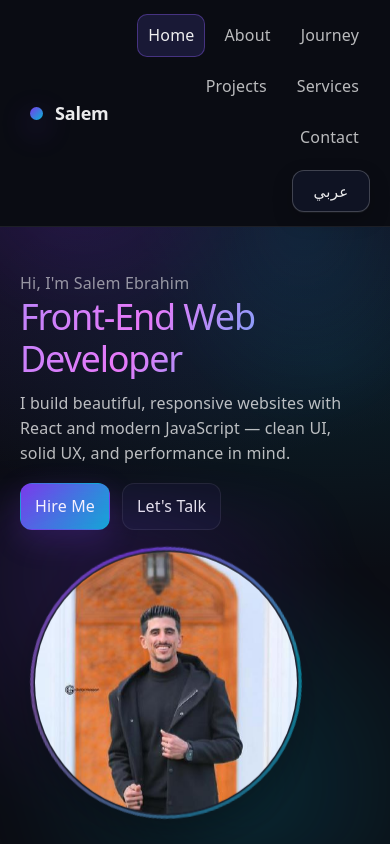
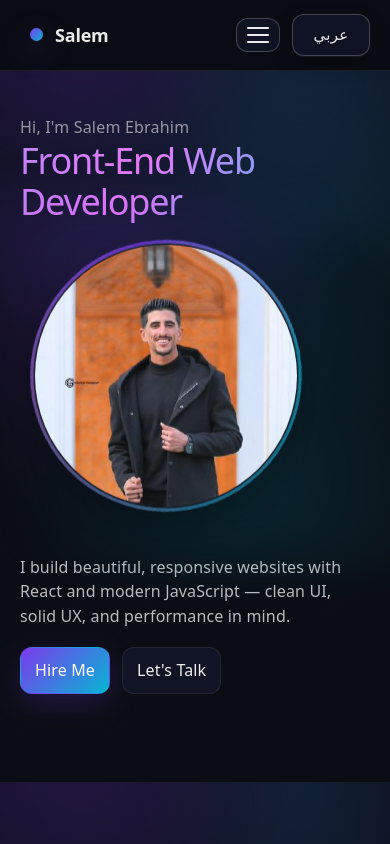
Before and after one commit to salemebrahimzidan/portfolio.com, a React (Vite) app: page / in a window 390 px wide. Shown: the top 844 px of the page. Built offline with nearby package versions, Linux system fonts and the light colour scheme.

Commit message:
Fix Vercel build

```diff
--- a/src/App.css
+++ b/src/App.css
@@ -73,6 +73,8 @@
 }
 
 .topbar__inner {
+  position: relative;
+  z-index: 2;
   width: min(1120px, 100%);
   margin: 0 auto;
   padding: 14px 20px;
@@ -88,6 +90,8 @@
   gap: 12px;
   flex-wrap: wrap;
   justify-content: flex-end;
+  min-width: 0;
+  position: relative;
 }
 
 .topbar__tools {
@@ -212,6 +216,133 @@
   color: var(--text-strong);
 }
 
+.nav-menu-btn {
+  display: none;
+  align-items: center;
+  justify-content: center;
+  margin: 0;
+  padding: 8px 10px;
+  border: 1px solid color-mix(in oklab, var(--border) 85%, var(--text-strong));
+  border-radius: 12px;
+  background: color-mix(in oklab, var(--surface) 88%, var(--bg));
+  color: var(--text-strong);
+  cursor: pointer;
+  font: inherit;
+  flex-shrink: 0;
+  transition:
+    background 160ms ease,
+    border-color 160ms ease,
+    box-shadow 160ms ease;
+}
+
+.nav-menu-btn:hover {
+  border-color: color-mix(in oklab, var(--accent) 42%, var(--border));
+  background: color-mix(in oklab, var(--surface) 94%, var(--accent));
+}
+
+.nav-menu-btn:focus-visible {
+  outline: 2px solid color-mix(in oklab, var(--accent) 65%, transparent);
+  outline-offset: 2px;
+}
+
+.nav-menu-btn__bars {
+  display: flex;
+  flex-direction: column;
+  gap: 5px;
+  width: 22px;
+}
+
+.nav-menu-btn__bars span {
+  display: block;
+  height: 2px;
+  border-radius: 2px;
+  background: var(--text-strong);
+  transition:
+    transform 200ms ease,
+    opacity 200ms ease;
+}
+
+.nav-menu-btn[aria-expanded='true'] .nav-menu-btn__bars span:nth-child(1) {
+  transform: translateY(7px) rotate(45deg);
+}
+
+.nav-menu-btn[aria-expanded='true'] .nav-menu-btn__bars span:nth-child(2) {
+  opacity: 0;
+}
+
+.nav-menu-btn[aria-expanded='true'] .nav-menu-btn__bars span:nth-child(3) {
+  transform: translateY(-7px) rotate(-45deg);
+}
+
+.nav-backdrop {
+  position: fixed;
+  inset: 0;
+  z-index: 1;
+  margin: 0;
+  padding: 0;
+  border: 0;
+  background: color-mix(in oklab, #000 55%, transparent);
+  cursor: pointer;
+  -webkit-tap-highlight-color: transparent;
+}
+
+@media (max-width: 880px) {
+  .topbar__end {
+    flex-wrap: nowrap;
+  }
+
+  .nav-menu-btn {
+    display: inline-flex;
+    order: 1;
+  }
+
+  .nav {
+    order: 2;
+    display: none;
+    position: absolute;
+    top: calc(100% + 10px);
+    inset-inline-end: 0;
+    min-width: min(100vw - 40px, 300px);
+    max-width: min(100vw - 40px, 320px);
+    flex-direction: column;
+    flex-wrap: nowrap;
+    align-items: stretch;
+    gap: 4px;
+    padding: 10px;
+    margin: 0;
+    border: 1px solid var(--border);
+    border-radius: 14px;
+    background: color-mix(in oklab, var(--surface) 96%, var(--bg));
+    box-shadow:
+      0 12px 40px color-mix(in oklab, #000 45%, transparent),
+      0 0 0 1px color-mix(in oklab, var(--border) 50%, transparent);
+    z-index: 3;
+  }
+
+  .nav.is-open {
+    display: flex;
+  }
+
+  .nav__link {
+    text-align: start;
+    width: 100%;
+  }
+
+  .topbar__tools {
+    order: 3;
+  }
+}
+
+@media (min-width: 881px) {
+  .nav-menu-btn {
+    display: none !important;
+  }
+
+  .nav {
+    display: flex !important;
+  }
+}
+
 .hero {
   padding-top: 44px;
 }
@@ -219,8 +350,20 @@
 .hero__grid {
   display: grid;
   grid-template-columns: 1.15fr 0.85fr;
+  grid-template-rows: auto auto;
+  grid-template-areas:
+    'intro visual'
+    'rest visual';
   gap: 28px;
-  align-items: center;
+  align-items: start;
+}
+
+.hero__intro {
+  grid-area: intro;
+}
+
+.hero__rest {
+  grid-area: rest;
 }
 
 .hero__title {
@@ -251,6 +394,8 @@
 }
 
 .hero__visual {
+  grid-area: visual;
+  align-self: center;
   position: relative;
   display: grid;
   place-items: center;
@@ -1098,6 +1243,15 @@ textarea:focus {
 @media (max-width: 920px) {
   .hero__grid {
     grid-template-columns: 1fr;
+    grid-template-rows: auto auto auto;
+    grid-template-areas:
+      'intro'
+      'visual'
+      'rest';
+  }
+
+  .hero__visual {
+    justify-self: center;
   }
 
   .about__skillsGrid {
--- a/src/App.tsx
+++ b/src/App.tsx
@@ -39,6 +39,7 @@ function App() {
   )
 
   const [activeId, setActiveId] = useState('home')
+  const [mobileNavOpen, setMobileNavOpen] = useState(false)
   const [photoTilt, setPhotoTilt] = useState({ x: 0, y: 0 })
   const [reduceMotion, setReduceMotion] = useState(
     () =>
@@ -111,8 +112,48 @@ function App() {
   const scrollToId = (id: string) => {
     const el = sectionsRef.current[id] ?? document.getElementById(id)
     if (!el) return
-    el.scrollIntoView({ behavior: 'smooth', block: 'start' })
+    const reduceMotion =
+      typeof window !== 'undefined' &&
+      window.matchMedia('(prefers-reduced-motion: reduce)').matches
+    el.scrollIntoView({
+      behavior: reduceMotion ? 'auto' : 'smooth',
+      block: 'start',
+      inline: 'nearest',
+    })
   }
+
+  const goToSection = (id: string) => {
+    scrollToId(id)
+    setMobileNavOpen(false)
+  }
+
+  useEffect(() => {
+    if (!mobileNavOpen) return
+    const onKey = (e: KeyboardEvent) => {
+      if (e.key === 'Escape') setMobileNavOpen(false)
+    }
+    window.addEventListener('keydown', onKey)
+    return () => window.removeEventListener('keydown', onKey)
+  }, [mobileNavOpen])
+
+  useEffect(() => {
+    const mq = window.matchMedia('(min-width: 881px)')
+    const onChange = () => {
+      if (mq.matches) setMobileNavOpen(false)
+    }
+    mq.addEventListener('change', onChange)
+    return () => mq.removeEventListener('change', onChange)
+  }, [])
+
+  useEffect(() => {
+    const mq = window.matchMedia('(max-width: 880px)')
+    if (!mq.matches || !mobileNavOpen) return
+    const prev = document.body.style.overflow
+    document.body.style.overflow = 'hidden'
+    return () => {
+      document.body.style.overflow = prev
+    }
+  }, [mobileNavOpen])
 
   const onHireMe = () => scrollToId('contact')
   const onLetsTalk = () => scrollToId('contact')
@@ -184,7 +225,7 @@ function App() {
           <button
             className="brand"
             type="button"
-            onClick={() => scrollToId('home')}
+            onClick={() => goToSection('home')}
             aria-label={t('a11y.goHome')}
           >
             <span className="brand__dot" aria-hidden="true" />
@@ -192,13 +233,31 @@ function App() {
           </button>
 
           <div className="topbar__end">
-            <nav className="nav" aria-label={t('a11y.primaryNav')}>
+            <button
+              type="button"
+              className="nav-menu-btn"
+              aria-expanded={mobileNavOpen}
+              aria-controls="primary-nav"
+              aria-label={mobileNavOpen ? t('a11y.closeMenu') : t('a11y.openMenu')}
+              onClick={() => setMobileNavOpen((o) => !o)}
+            >
+              <span className="nav-menu-btn__bars" aria-hidden="true">
+                <span />
+                <span />
+                <span />
+              </span>
+            </button>
+            <nav
+              id="primary-nav"
+              className={`nav ${mobileNavOpen ? 'is-open' : ''}`}
+              aria-label={t('a11y.primaryNav')}
+            >
               {nav.map((item) => (
                 <button
                   key={item.id}
                   className={`nav__link ${activeId === item.id ? 'is-active' : ''}`}
                   type="button"
-                  onClick={() => scrollToId(item.id)}
+                  onClick={() => goToSection(item.id)}
                 >
                   {item.label}
                 </button>
@@ -219,24 +278,23 @@ function App() {
             </div>
           </div>
         </div>
+        {mobileNavOpen ? (
+          <button
+            type="button"
+            className="nav-backdrop"
+            tabIndex={-1}
+            aria-hidden="true"
+            onClick={() => setMobileNavOpen(false)}
+          />
+        ) : null}
       </header>
 
       <main>
         <section id="home" className="section section--dark hero">
           <div className="container hero__grid">
-            <div className="hero__copy">
+            <div className="hero__intro">
               <p className="kicker">{messages.hero.kicker}</p>
               <h1 className="hero__title hero__title--gradient">{messages.hero.title}</h1>
-              <p className="hero__lead">{messages.hero.lead}</p>
-
-              <div className="hero__actions">
-                <button className="btn btn--primary" type="button" onClick={onHireMe}>
-                  {messages.hero.hireMe}
-                </button>
-                <button className="btn btn--ghost" type="button" onClick={onLetsTalk}>
-                  {messages.hero.letsTalk}
-                </button>
-              </div>
             </div>
 
             <div className="hero__visual" ref={heroPhotoRef} aria-hidden="true">
@@ -259,6 +317,18 @@ function App() {
                     </div>
                   </div>
                 </div>
+              </div>
+            </div>
+
+            <div className="hero__rest">
+              <p className="hero__lead">{messages.hero.lead}</p>
+              <div className="hero__actions">
+                <button className="btn btn--primary" type="button" onClick={onHireMe}>
+                  {messages.hero.hireMe}
+                </button>
+                <button className="btn btn--ghost" type="button" onClick={onLetsTalk}>
+                  {messages.hero.letsTalk}
+                </button>
               </div>
             </div>
           </div>
--- a/src/locales/ar.json
+++ b/src/locales/ar.json
@@ -10,7 +10,9 @@
   "a11y": {
     "goHome": "الانتقال إلى الرئيسية",
     "primaryNav": "التنقل الرئيسي",
-    "switchLanguage": "تغيير اللغة"
+    "switchLanguage": "تغيير اللغة",
+    "openMenu": "فتح القائمة",
+    "closeMenu": "إغلاق القائمة"
   },
   "hero": {
     "kicker": "مرحبًا، أنا سالم إبراهيم",
--- a/src/locales/en.json
+++ b/src/locales/en.json
@@ -10,7 +10,9 @@
   "a11y": {
     "goHome": "Go to home",
     "primaryNav": "Primary",
-    "switchLanguage": "Switch language"
+    "switchLanguage": "Switch language",
+    "openMenu": "Open menu",
+    "closeMenu": "Close menu"
   },
   "hero": {
     "kicker": "Hi, I'm Salem Ebrahim",
--- a/src/providers/localeTypes.ts
+++ b/src/providers/localeTypes.ts
@@ -51,6 +51,8 @@ export type LocaleMessages = {
     goHome: string
     primaryNav: string
     switchLanguage: string
+    openMenu: string
+    closeMenu: string
   }
   hero: {
     kicker: string
```
